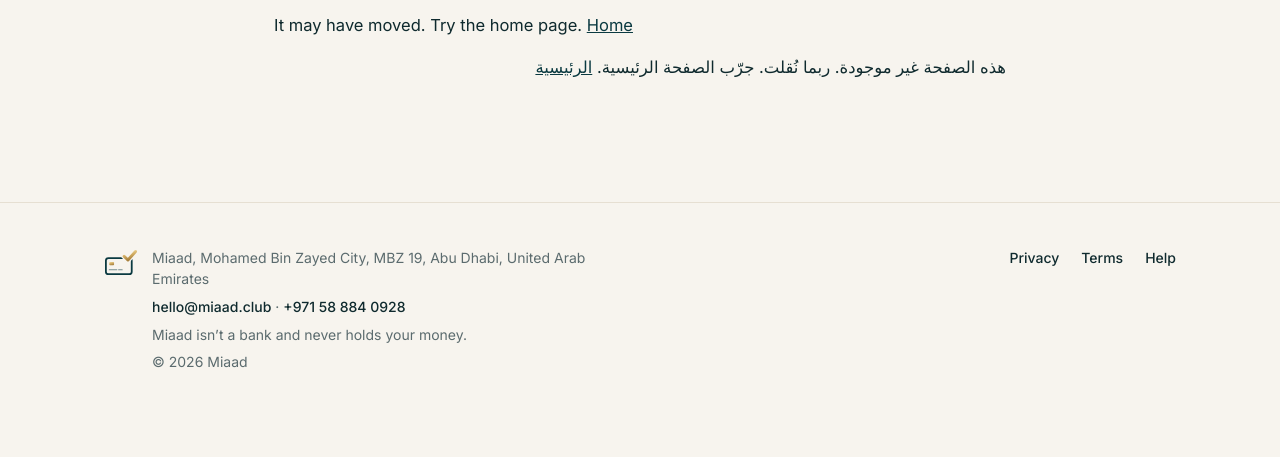
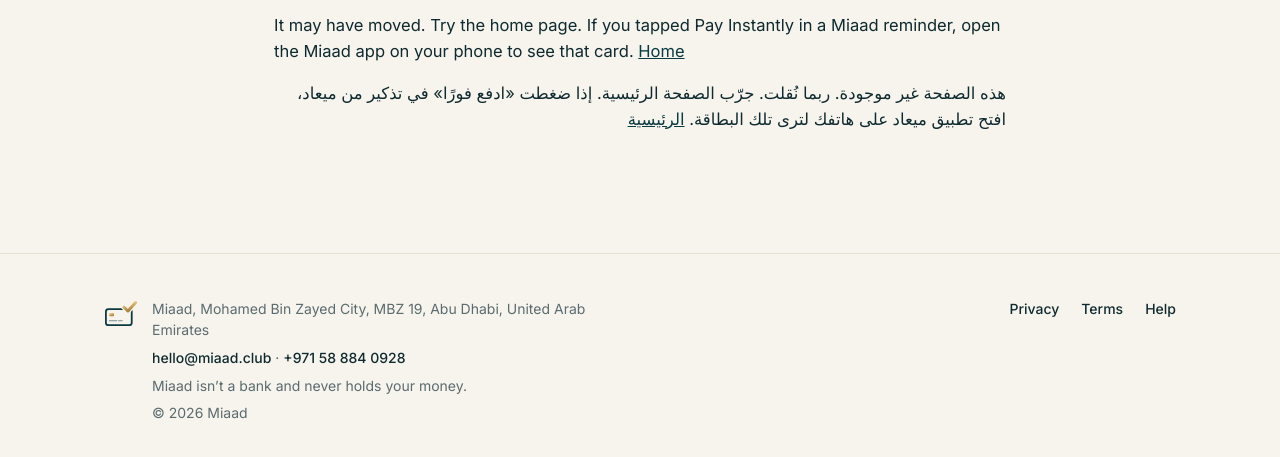
Before and after one commit to javed-code/miaad.club, a plain HTML site: page 404.html in a window 1280 px wide. Shown: the part 197-654 px from the top of the page. Drawn offline with Linux system fonts and the light colour scheme.

Commit message:
Publish www.miaad.club from javed-code/miaad@7eaeb78

```diff
--- a/404.html
+++ b/404.html
@@ -27,7 +27,7 @@
 </nav>
 </div></header>
 <main>
-<article class="doc"><h1>This page isn’t here</h1><p>It may have moved. Try the home page. <a href="/">Home</a></p><p dir="rtl" lang="ar">هذه الصفحة غير موجودة. ربما نُقلت. جرّب الصفحة الرئيسية. <a href="/ar/">الرئيسية</a></p></article>
+<article class="doc"><h1>This page isn’t here</h1><p>It may have moved. Try the home page. If you tapped Pay Instantly in a Miaad reminder, open the Miaad app on your phone to see that card. <a href="/">Home</a></p><p dir="rtl" lang="ar">هذه الصفحة غير موجودة. ربما نُقلت. جرّب الصفحة الرئيسية. إذا ضغطت «ادفع فورًا» في تذكير من ميعاد، افتح تطبيق ميعاد على هاتفك لترى تلك البطاقة. <a href="/ar/">الرئيسية</a></p></article>
 </main>
 <footer class="site-footer"><div class="wrap cols">
 <div class="brand"><img src="/assets/img/mark-on-light.svg" alt="" width="34" height="28"><div>
```
Also changed, not shown: 2 other files.
